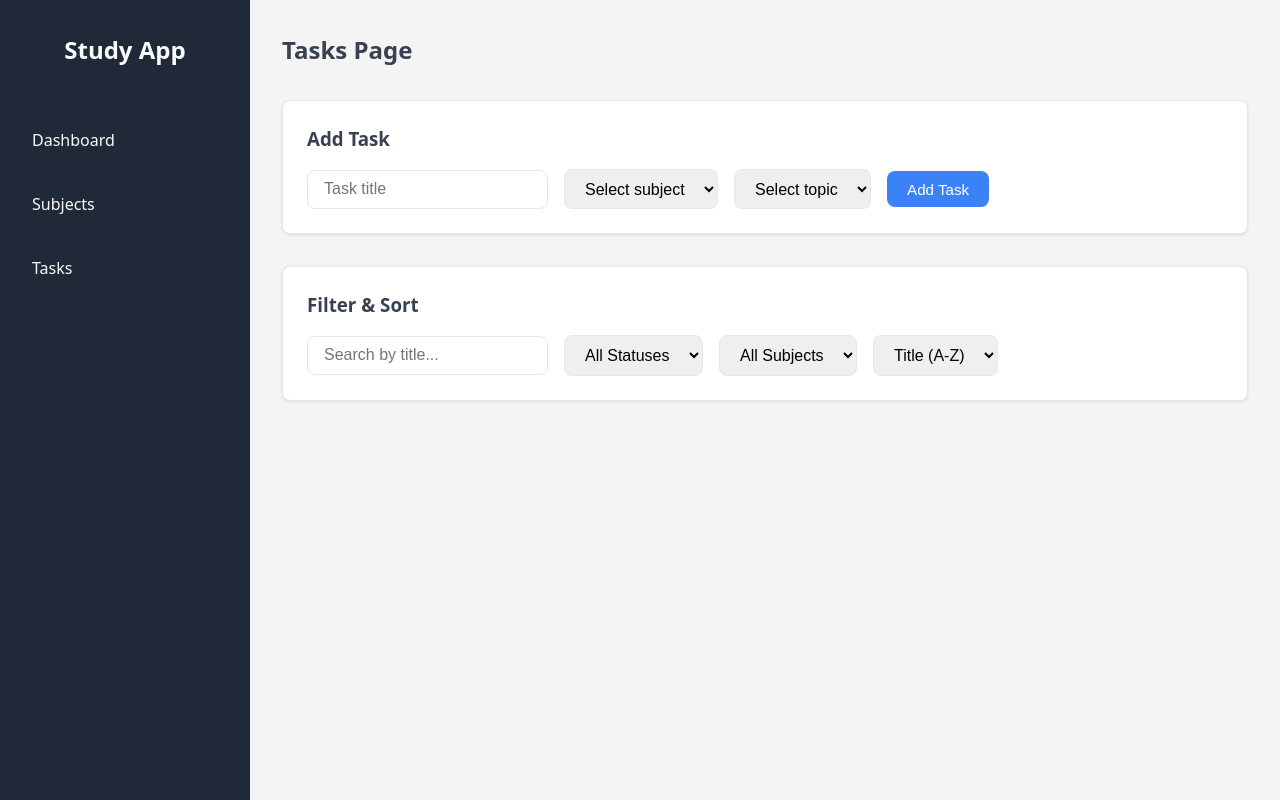
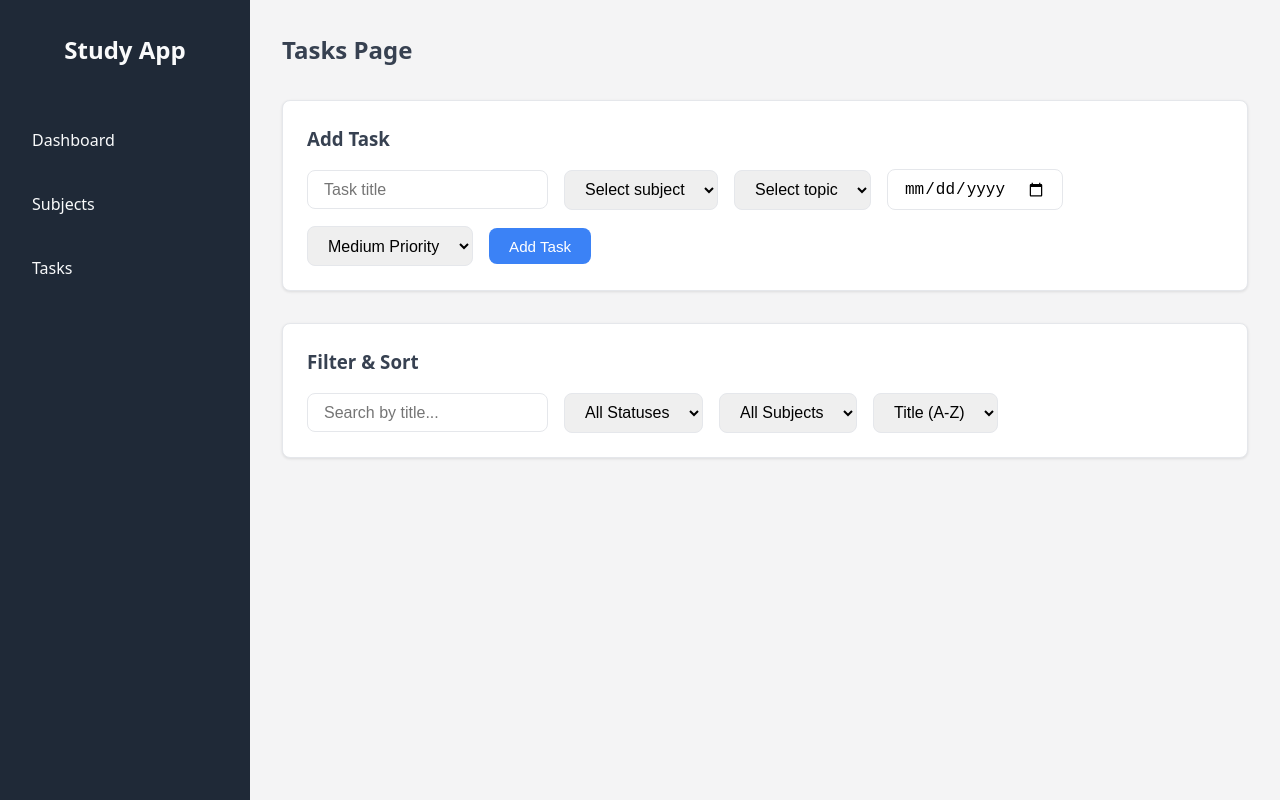
Before and after one commit to Tusharcode007/rst-AI-Powered-Study-Companion-, a React (Vite) app: page /tasks in a window 1280 px wide. Built offline with nearby package versions, Linux system fonts and the light colour scheme.

Commit message:
Enhance task model with priority and deadline fields

```diff
--- a/src/context/StudyContext.jsx
+++ b/src/context/StudyContext.jsx
@@ -19,8 +19,8 @@ export const StudyProvider = ({ children }) => {
     setTopics([...topics, { id: Date.now(), name, subjectId }]);
   };
 
-  const addTask = (title, subjectId, topicId) => {
-    setTasks([...tasks, { id: Date.now(), title, subjectId, topicId, status: 'pending' }]);
+  const addTask = (title, subjectId, topicId, deadline, priority) => {
+    setTasks([...tasks, { id: Date.now(), title, subjectId, topicId, status: 'pending', deadline, priority }]);
   };
 
   const toggleTaskStatus = (id) => {
--- a/src/pages/Tasks.jsx
+++ b/src/pages/Tasks.jsx
@@ -5,6 +5,8 @@ function Tasks() {
   const [title, setTitle] = useState('');
   const [subjectId, setSubjectId] = useState('');
   const [topicId, setTopicId] = useState('');
+  const [deadline, setDeadline] = useState('');
+  const [priority, setPriority] = useState('medium');
 
   const [filter, setFilter] = useState('All');
   const [searchQuery, setSearchQuery] = useState('');
@@ -15,7 +17,14 @@ function Tasks() {
 
   const handleSubmit = (e) => {
     e.preventDefault();
-    if(title) { addTask(title, subjectId, topicId); setTitle(''); setSubjectId(''); setTopicId(''); }
+    if(title) {
+      addTask(title, subjectId, topicId, deadline, priority);
+      setTitle('');
+      setSubjectId('');
+      setTopicId('');
+      setDeadline('');
+      setPriority('medium');
+    }
   };
 
   return (
@@ -42,6 +51,16 @@ function Tasks() {
             {topics.map(topic => (
               <option key={topic.id} value={topic.id}>{topic.name}</option>
             ))}
+          </select>
+          <input
+            type="date"
+            value={deadline}
+            onChange={(e) => setDeadline(e.target.value)}
+          />
+          <select value={priority} onChange={(e) => setPriority(e.target.value)}>
+            <option value="low">Low Priority</option>
+            <option value="medium">Medium Priority</option>
+            <option value="high">High Priority</option>
           </select>
           <button type="submit">Add Task</button>
         </form>
@@ -108,6 +127,9 @@ function Tasks() {
                   <p style={{ marginTop: '0.25rem', marginBottom: 0, fontSize: '0.85rem', color: 'var(--text-secondary)' }}>
                     {subject ? subject.name : 'Unknown Subject'} &bull; {topic ? topic.name : 'Unknown Topic'}
                   </p>
+                  <p style={{ marginTop: '0.25rem', marginBottom: 0, fontSize: '0.85rem', color: 'var(--text-secondary)' }}>
+                    <strong>Due:</strong> {task.deadline || 'No deadline'} &bull; <strong>Priority:</strong> {task.priority || 'medium'}
+                  </p>
                 </div>
                 <button
                   style={{ backgroundColor: task.status === 'pending' ? 'var(--primary)' : 'var(--border)', color: task.status === 'pending' ? 'white' : '#374151' }}
```
